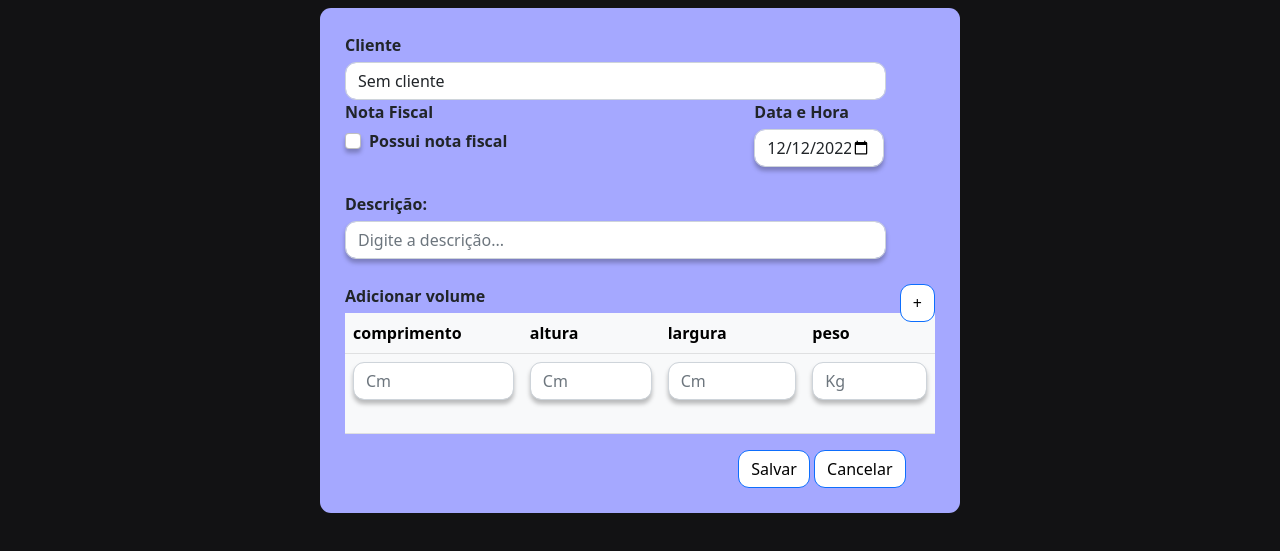
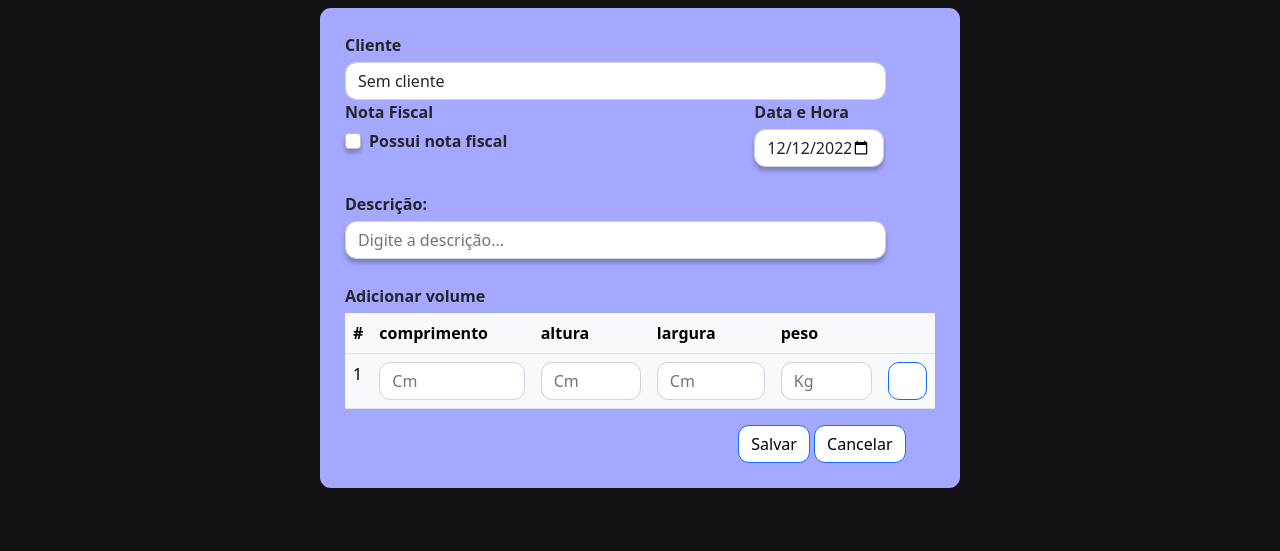
Before and after one commit to Artur906/zepositos, a website built with Vite: page frontend/src/cadastro-embarque/cadastro-embarque.html in a window 1280 px wide. Shown: the part 189-740 px from the top of the page. Built offline with nearby package versions, Linux system fonts and the light colour scheme; no server answers.

Commit message:
adicionando scroll, reposicionando botão, deletar linha

```diff
--- a/frontend/src/cadastro-embarque/cadastro-embarque-script.js
+++ b/frontend/src/cadastro-embarque/cadastro-embarque-script.js
@@ -13,7 +13,7 @@ axios.get(`${BASE_URL_API}/clientes`).then(res => {
         let option = `
         <option value=${cliente.id}>${cliente.nome}</option>
         `
-        if(JSON.parse(localStorage.getItem('cliente-selecionado')) === cliente.id){
+        if (JSON.parse(localStorage.getItem('cliente-selecionado')) === cliente.id) {
             option = `
             <option value=${cliente.id} selected>${cliente.nome}</option>
             `
@@ -39,14 +39,18 @@ document.getElementById('data').value = today;
 
 // Adicionando elementos na tabela
 const tabela = document.querySelector('.table-body')
-let numeroElemento = 1
+let numeroElemento = 0
 
-document.querySelector('.add-row').addEventListener('click', e => {
-    e.preventDefault()
+
+const adicionandoElementoNaTabela = () => {
     numeroElemento++
+    const elementoPai = tabela
 
-    const novaLinha =
+    const linha =
         `
+    <td>
+        ${numeroElemento}
+    </td>
     <td>
         <input class="form-control" type="text" name="comp${numeroElemento}"  placeholder="Cm" required>
     </td>
@@ -59,24 +63,54 @@ document.querySelector('.add-row').addEventListener('click', e => {
     <td>
         <input type="text" class="form-control" name="peso${numeroElemento}"  placeholder="Kg" required>
     </td>
+    <td>
+        <input
+                type="button"
+                class="btn btn-primary add-row"
+                value="   "
+            />
+    </td>
+`
 
-    `
-    const novoElemento = document.createElement('tr')
-    novoElemento.className = 'linha'
-    novoElemento.innerHTML = novaLinha
+    const novaLinha = document.createElement('tr')
+    novaLinha.className = 'linha'
+    novaLinha.innerHTML = linha
 
-    tabela.append(novoElemento)
+    elementoPai.insertBefore(novaLinha, elementoPai.firstChild)
+
+    //mudar o botão dos elementos anteriores para o de remover
+    const botoes = document.querySelectorAll('.add-row')
+    return mudarBotoes(botoes)
+
+}
 
 
+function mudarBotoes(botoes) {
+    botoes.forEach((botao, index) => {
+        if(index > 0) {
+            botao.className = 'btn btn-danger rm-row'
+            botao.value = '   '
 
+            botao.removeEventListener('click', adicionandoElementoNaTabela)
+            botao.addEventListener('click', e => {
+                removerElementoDaTela(botao.parentElement.parentElement)
             })
+        } else {
+            botao.addEventListener('click', adicionandoElementoNaTabela)
+        }
+    })
+}
+
+const removerElementoDaTela = (elemento) => {
+    tabela.removeChild(elemento)
+}
+
+adicionandoElementoNaTabela()
+
 
 form.addEventListener('reset', function (e) {
     window.location.href = "../listar-clientes/listar-clientes.html"
 })
-
-
-
 
 form.addEventListener('submit', function (e) {
     e.preventDefault();
@@ -98,7 +132,9 @@ form.addEventListener('submit', function (e) {
     }
 
     // armazenando o id do cliente para selecioná-lo automáticamente quando a página recarregar
+    if (data.id_cliente) {
         localStorage.setItem('cliente-selecionado', data.id_cliente)
+    }
 
     axios.post(`${BASE_URL_API}/embarques`, data)
         .then(res => {
--- a/frontend/src/cadastro-embarque/cadastro-embarque-style.css
+++ b/frontend/src/cadastro-embarque/cadastro-embarque-style.css
@@ -38,6 +38,21 @@ input {
     margin-bottom: 25px;
 }
 
+table {
+    position: relative;
+}
+
+table input {
+    box-shadow: none;
+    border-radius: 0%;
+    margin: 0;
+}
+
+.scroll-table {
+    max-height: 250px;
+    overflow-y: scroll;
+}
+
 label {
     margin-bottom: 5px;
     font-weight: bolder;
--- a/frontend/src/cadastro-embarque/cadastro-embarque.html
+++ b/frontend/src/cadastro-embarque/cadastro-embarque.html
@@ -61,41 +61,26 @@
 
                     <div class="col position-relative">
                         <label>Adicionar volume</label>
-                        <table id="my_table_1" data-toggle="table" data-sort-stable="true" class="table table-light">
+                        <div class="scroll-table">
+
+                            <table data-toggle="table" data-sort-stable="true" class="table table-light">
                                 <thead>
                                     <tr>
+                                        <th>#</th>
                                         <th>comprimento</th>
                                         <th>altura</th>
                                         <th>largura</th>
                                         <th>peso</th>
+                                        <th></th>
+
                                     </tr>
                                 </thead>
                                 <tbody class="table-body">
-                                <tr class="linha">
-                                    <td>
-                                        <input class="form-control" type="text" name="comp1" id="comp" placeholder="Cm"
-                                            required>
-                                    </td>
-                                    <td>
-                                        <input type="text" class="form-control" name="alt1" id="alt" placeholder="Cm"
-                                            required>
-                                    </td>
-                                    <td>
-                                        <input type="text" class="form-control" name="larg1" id="larg" placeholder="Cm"
-                                            required>
-                                    </td>
-                                    <td>
-                                        <input type="text" class="form-control" name="peso1" id="peso" placeholder="Kg"
-                                            required>
-                                    </td>
 
-                                </tr>
                                 </tbody>
                             </table>
-                        <div class="col-2">
-                            <button type="button"
-                                class="btn btn-primary add-row position-absolute top-0 end-0">+</button>
                         </div>
+
 
                     </div>
 
```
Lines whose indentation alone changed are shown as unchanged.
